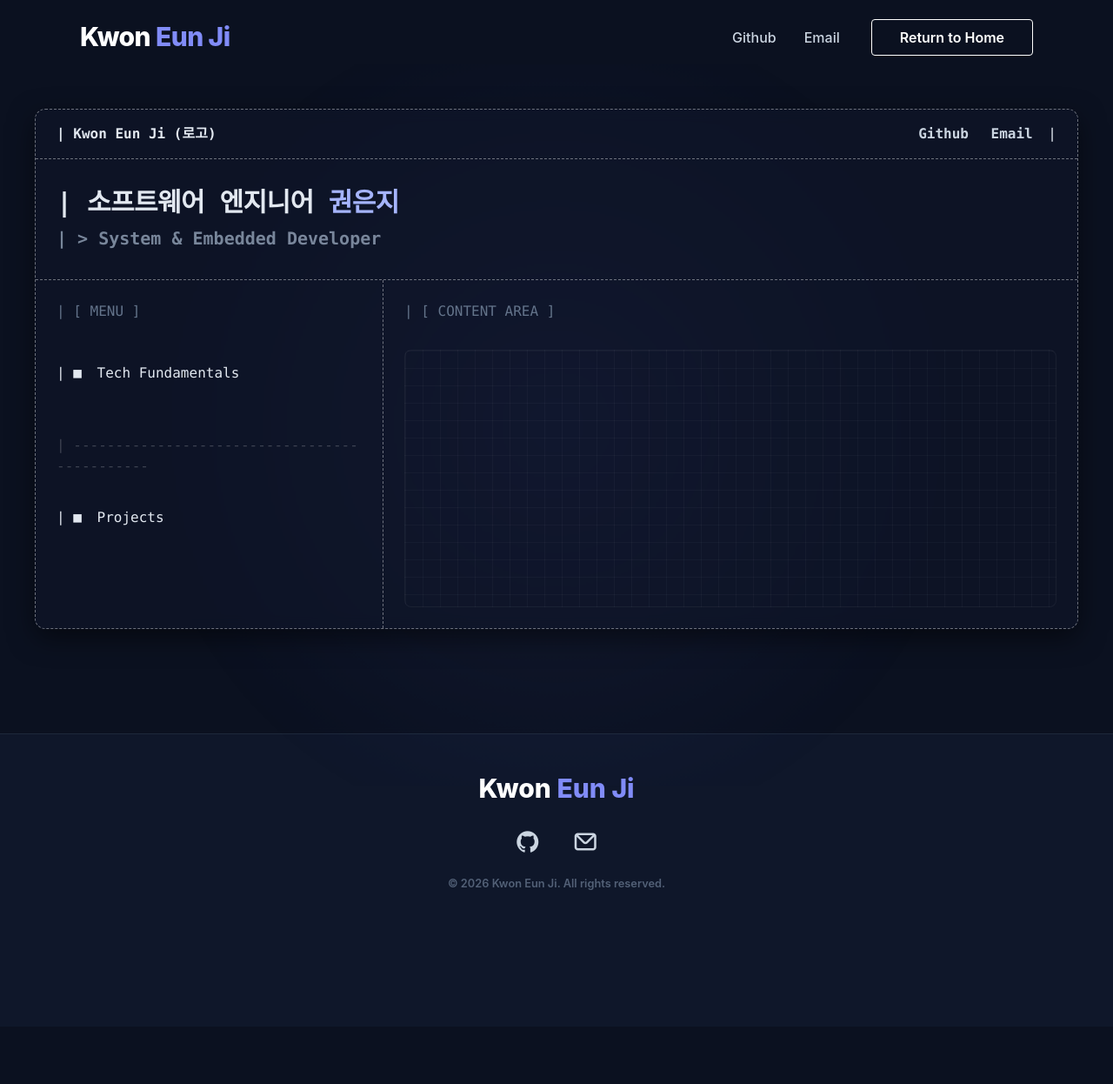
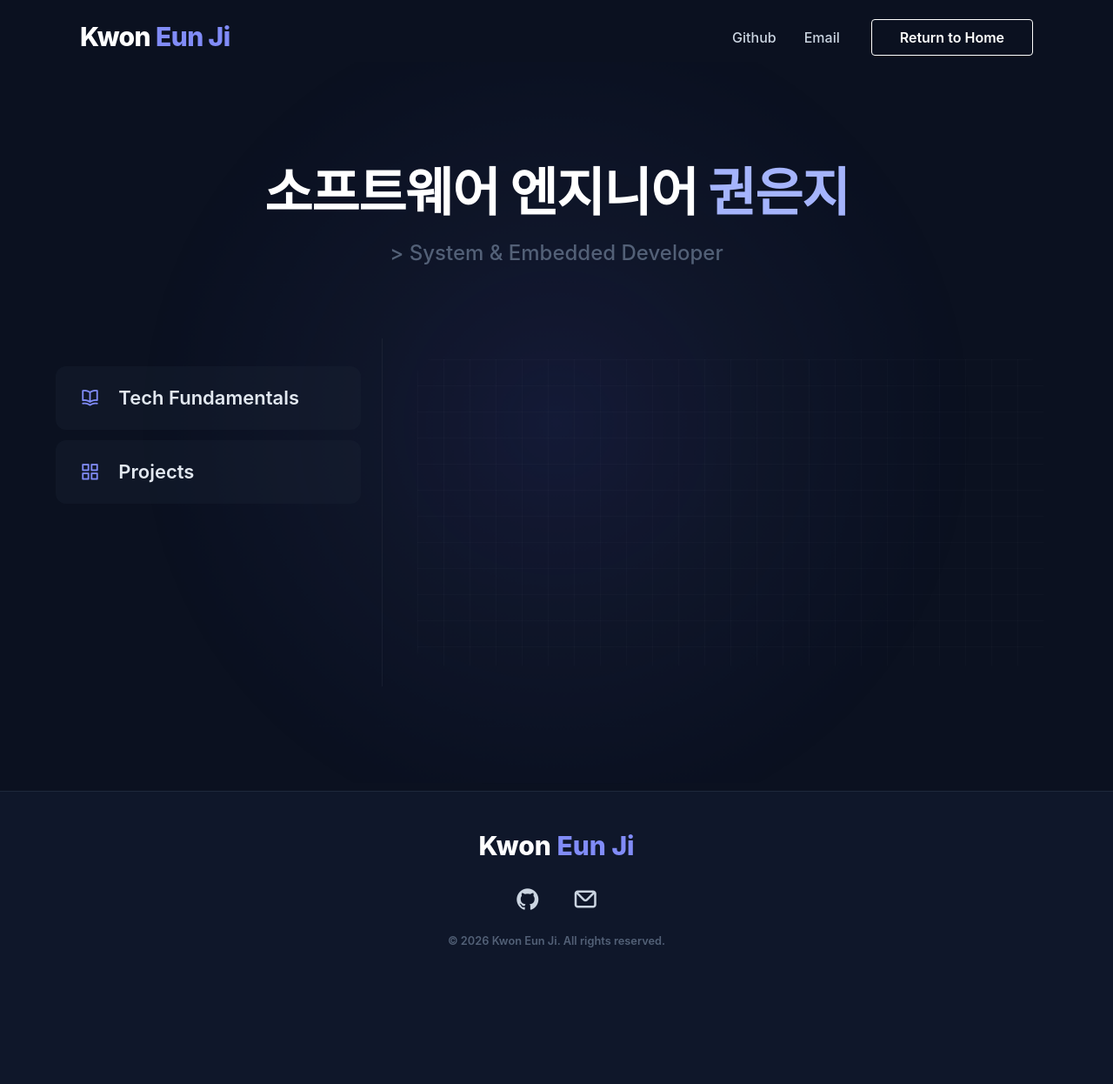
Before and after one commit to eunji021/eunji021.github.io, a Jekyll site: the page built from index.html, in a window 1280 px wide. Shown: the whole page at 87% size. Built offline with Jekyll 4.4.1, drawn with Linux system fonts in a browser that asks for light colours; nearby versions of some CDN libraries; some web fonts are replaced; comment, search, counter and statistics services are not loaded; before the commit the page ends 1180 px from its top, so only the background shows below that.

Commit message:
테마변경2

```diff
--- a/_scss/_premium.scss
+++ b/_scss/_premium.scss
@@ -351,66 +351,48 @@ h1, h2, h3, h4, h5, h6 {
 
 // System Dashboard Styles
 .system-dashboard {
-  font-family: 'Consolas', 'Courier New', monospace;
+  font-family: 'Pretendard', 'Inter', sans-serif;
   color: #e2e8f0;
-  border: 1px dashed rgba(255, 255, 255, 0.4);
-  border-radius: 12px;
-  background: rgba(15, 23, 42, 0.6);
-  backdrop-filter: blur(8px);
+  border-radius: 16px;
+  background: transparent;
   margin-top: 40px;
   overflow: hidden;
-  box-shadow: 0 10px 30px rgba(0, 0, 0, 0.5);
 
   .dash-topbar {
-    display: flex;
-    justify-content: space-between;
-    padding: 16px 24px;
-    border-bottom: 1px dashed rgba(255, 255, 255, 0.4);
-
-    .dash-logo { font-weight: bold; }
-    .dash-links a {
-      color: #cbd5e1;
-      text-decoration: none;
-      margin: 0 8px;
-      &:hover { color: #a5b4fc; text-decoration: underline; }
-    }
+    display: none;
   }
 
   .dash-hero {
-    padding: 32px 24px;
-    border-bottom: 1px dashed rgba(255, 255, 255, 0.4);
+    padding: 60px 24px;
+    text-align: center;
 
     .hero-title {
-      font-size: 1.5rem;
-      margin: 0 0 8px 0;
-      font-family: 'Consolas', 'Courier New', monospace;
-      color: #e2e8f0;
-      -webkit-text-fill-color: initial;
-      background: none;
+      font-size: 3rem;
+      margin: 0 0 16px 0;
+      color: #ffffff;
+      font-weight: 800;
+      letter-spacing: -0.02em;
     }
 
     .hero-subtitle {
-      font-size: 1rem;
-      color: #94a3b8;
+      font-size: 1.2rem;
+      color: #64748b;
       margin: 0;
+      font-weight: 500;
     }
   }
 
   .dash-split {
     display: flex;
     min-height: 400px;
+    margin-top: 20px;
   }
 
   .dash-menu {
     flex: 1;
     max-width: 400px;
-    border-right: 1px dashed rgba(255, 255, 255, 0.4);
+    border-right: 1px solid rgba(255, 255, 255, 0.05);
     padding: 24px;
-
-    .dash-col-header {
-      margin-bottom: 32px;
-      color: #64748b;
-    }
 
     .menu-list {
       list-style: none;
@@ -419,53 +401,37 @@ h1, h2, h3, h4, h5, h6 {
     }
 
     .menu-item {
-      padding: 12px 0;
+      padding: 20px 24px;
+      margin-bottom: 12px;
       cursor: pointer;
-      position: relative;
-      transition: color 0.2s;
+      border-radius: 12px;
+      transition: all 0.2s;
+      background: rgba(30, 41, 59, 0.3);
+      font-weight: 600;
+      font-size: 1.1rem;
 
-      .menu-icon { margin-right: 8px; }
-
-      .hover-indicator {
-        opacity: 0;
-        margin-left: 12px;
-        color: #a5b4fc;
-        transition: opacity 0.2s, transform 0.2s;
-        transform: translateX(-10px);
-        font-size: 0.9rem;
-      }
+      .menu-icon { margin-right: 12px; color: #818cf8; }
 
       &.hovered {
-        color: #a5b4fc;
-        .hover-indicator {
-          opacity: 1;
-          transform: translateX(0);
-        }
+        background: rgba(30, 41, 59, 0.8);
+        color: #ffffff;
+        box-shadow: 0 4px 12px rgba(0,0,0,0.2);
+        transform: translateX(4px);
       }
-    }
-
-    .menu-divider {
-      color: rgba(255, 255, 255, 0.2);
-      padding: 12px 0;
     }
   }
 
   .dash-content {
     flex: 2;
-    padding: 24px;
+    padding: 24px 40px;
     position: relative;
     overflow: hidden;
 
-    .dash-col-header {
-      margin-bottom: 32px;
-      color: #64748b;
-    }
-
     .content-view {
       position: absolute;
-      top: 80px;
-      left: 24px;
-      right: 24px;
+      top: 24px;
+      left: 40px;
+      right: 40px;
       bottom: 24px;
       opacity: 0;
       visibility: hidden;
@@ -481,21 +447,30 @@ h1, h2, h3, h4, h5, h6 {
 
     #view-default {
       background-image:
-        linear-gradient(rgba(255,255,255,0.03) 1px, transparent 1px),
-        linear-gradient(90deg, rgba(255,255,255,0.03) 1px, transparent 1px);
-      background-size: 20px 20px;
-      border: 1px solid rgba(255, 255, 255, 0.05);
-      border-radius: 8px;
+        linear-gradient(rgba(255,255,255,0.02) 1px, transparent 1px),
+        linear-gradient(90deg, rgba(255,255,255,0.02) 1px, transparent 1px);
+      background-size: 30px 30px;
+      border-radius: 16px;
       transform: none;
     }
 
     .tech-item {
-      margin-bottom: 24px;
+      padding: 24px;
+      margin-bottom: 16px;
+      background: rgba(30, 41, 59, 0.3);
+      border: 1px solid rgba(255, 255, 255, 0.05);
+      border-radius: 12px;
+      transition: transform 0.2s;
+
+      &:hover {
+        transform: translateY(-2px);
+        border-color: rgba(129, 140, 248, 0.3);
+      }
+
       h4 {
         margin: 0 0 8px 0;
-        font-size: 1.1rem;
+        font-size: 1.15rem;
         color: #e2e8f0;
-        font-family: 'Consolas', 'Courier New', monospace;
       }
       p {
         margin: 0;
@@ -511,28 +486,30 @@ h1, h2, h3, h4, h5, h6 {
 
     .dash-card {
       display: block;
-      padding: 16px;
-      border: 1px dashed rgba(255, 255, 255, 0.3);
-      border-radius: 8px;
+      padding: 24px;
+      background: rgba(30, 41, 59, 0.4);
+      border: 1px solid rgba(255, 255, 255, 0.05);
+      border-radius: 12px;
       text-decoration: none;
-      transition: border-color 0.2s, transform 0.2s;
+      transition: all 0.3s cubic-bezier(0.4, 0, 0.2, 1);
 
       &:hover {
-        border-color: #a5b4fc;
-        transform: translateX(4px);
+        background: rgba(30, 41, 59, 0.8);
+        border-color: rgba(129, 140, 248, 0.5);
+        transform: translateY(-4px);
+        box-shadow: 0 10px 20px -5px rgba(0, 0, 0, 0.3);
       }
 
       .list-title {
         color: #e2e8f0;
         margin: 0 0 8px 0;
-        font-size: 1.05rem;
-        font-family: 'Consolas', 'Courier New', monospace;
+        font-size: 1.15rem;
       }
 
       .list-desc {
         color: #94a3b8;
-        font-size: 0.9rem;
-        margin-bottom: 12px;
+        font-size: 0.95rem;
+        margin-bottom: 16px;
       }
 
       .tech-badges {
@@ -541,11 +518,13 @@ h1, h2, h3, h4, h5, h6 {
       }
 
       .badge-pill {
-        background: transparent !important;
-        border: none !important;
-        color: #818cf8 !important;
-        padding: 0 !important;
-        font-family: 'Consolas', 'Courier New', monospace;
+        background: rgba(99, 102, 241, 0.2) !important;
+        color: #a5b4fc !important;
+        padding: 4px 12px !important;
+        border-radius: 20px !important;
+        font-size: 0.85rem !important;
+        font-weight: 500 !important;
+        border: 1px solid rgba(99, 102, 241, 0.3) !important;
       }
     }
   }
--- a/index.html
+++ b/index.html
@@ -16,17 +16,17 @@ title: Home
 
       <!-- Dashboard Top Bar -->
       <div class="dash-topbar">
-        <div class="dash-logo">| Kwon Eun Ji (로고)</div>
+        <div class="dash-logo">Kwon Eun Ji</div>
         <div class="dash-links">
-          <a href="https://github.com/eunji021">Github</a>
-          <a href="mailto:{{ site.email }}">Email</a> |
+          <a href="https://github.com/eunji021"><i class="uil uil-github"></i> Github</a>
+          <a href="mailto:{{ site.email }}"><i class="uil uil-envelope"></i> Email</a>
         </div>
       </div>
 
       <!-- Dashboard Hero -->
       <div class="dash-hero">
-        <h1 class="hero-title">| 소프트웨어 엔지니어 <span style="color: #a5b4fc;">권은지</span></h1>
-        <p class="hero-subtitle">| &gt; System &amp; Embedded Developer</p>
+        <h1 class="hero-title">소프트웨어 엔지니어 <span style="color: #a5b4fc;">권은지</span></h1>
+        <p class="hero-subtitle">&gt; System &amp; Embedded Developer</p>
       </div>
 
       <!-- Dashboard Split Section -->
@@ -34,22 +34,18 @@ title: Home
 
         <!-- Left Column: MENU -->
         <div class="dash-menu">
-          <div class="dash-col-header">| [ MENU ]</div>
           <ul class="menu-list">
             <li class="menu-item" id="menu-tech">
-              | <span class="menu-icon">■</span> Tech Fundamentals <span class="hover-indicator">&lt;-- (HOVER)</span>
+              <span class="menu-icon"><i class="uil uil-book-open"></i></span> Tech Fundamentals
             </li>
-            <li class="menu-divider">| ---------------------------------------------</li>
             <li class="menu-item" id="menu-projects">
-              | <span class="menu-icon">■</span> Projects <span class="hover-indicator">&lt;-- (HOVER)</span>
+              <span class="menu-icon"><i class="uil uil-apps"></i></span> Projects
             </li>
           </ul>
         </div>
 
         <!-- Right Column: CONTENT AREA -->
         <div class="dash-content" id="dash-content-area">
-
-          <div class="dash-col-header" id="content-header">| [ CONTENT AREA ]</div>
 
           <!-- Default State (Grid background) -->
           <div class="content-view active" id="view-default">
@@ -59,16 +55,16 @@ title: Home
           <!-- Tech Fundamentals View -->
           <div class="content-view" id="view-tech">
             <div class="tech-item">
-              <h4>| &gt; Python 기초 및 알고리즘</h4>
-              <p>| &nbsp;&nbsp;- 데이터 구조 이해 및 로직 최적화 기반 다지기</p>
+              <h4>Python 기초 및 알고리즘</h4>
+              <p>데이터 구조 이해 및 로직 최적화 기반 다지기</p>
             </div>
             <div class="tech-item">
-              <h4>| &gt; C/C++ 메모리 제어</h4>
-              <p>| &nbsp;&nbsp;- 안정적인 펌웨어 개발을 위한 포인터/메모리 관리</p>
+              <h4>C/C++ 메모리 제어</h4>
+              <p>안정적인 펌웨어 개발을 위한 포인터/메모리 관리</p>
             </div>
             <div class="tech-item">
-              <h4>| &gt; C# 객체지향 프로그래밍</h4>
-              <p>| &nbsp;&nbsp;- 유지보수가 용이한 시스템 소프트웨어 설계</p>
+              <h4>C# 객체지향 프로그래밍</h4>
+              <p>유지보수가 용이한 시스템 소프트웨어 설계</p>
             </div>
           </div>
 
@@ -78,22 +74,22 @@ title: Home
 
               <a href="{{ site.baseurl }}/embedded-hardware-projects" class="list-item dash-card">
                 <div class="list-content">
-                  <h4 class="list-title">| 스마트 화재 대피 유도 시스템</h4>
-                  <p class="list-desc">| - 실시간 센서 데이터 기반 하드웨어 제어</p>
+                  <h4 class="list-title">스마트 화재 대피 유도 시스템</h4>
+                  <p class="list-desc">실시간 센서 데이터 기반 하드웨어 제어</p>
                   <div class="tech-badges">
-                    <span class="badge-pill">[ESP32]</span>
-                    <span class="badge-pill">[C/C++]</span>
+                    <span class="badge-pill">ESP32</span>
+                    <span class="badge-pill">C/C++</span>
                   </div>
                 </div>
               </a>
 
               <a href="{{ site.baseurl }}/system-software-projects" class="list-item dash-card">
                 <div class="list-content">
-                  <h4 class="list-title">| C# 기반 마트 관리 시스템</h4>
-                  <p class="list-desc">| - OOP 기반의 안정적인 UI/UX 구축 및 연동</p>
+                  <h4 class="list-title">C# 기반 마트 관리 시스템</h4>
+                  <p class="list-desc">OOP 기반의 안정적인 UI/UX 구축 및 연동</p>
                   <div class="tech-badges">
-                    <span class="badge-pill">[C#]</span>
-                    <span class="badge-pill">[WinForms]</span>
+                    <span class="badge-pill">C#</span>
+                    <span class="badge-pill">WinForms</span>
                   </div>
                 </div>
               </a>
@@ -118,8 +114,6 @@ document.addEventListener("DOMContentLoaded", function() {
   const viewTech = document.getElementById('view-tech');
   const viewProjects = document.getElementById('view-projects');
 
-  const contentHeader = document.getElementById('content-header');
-
   function resetViews() {
     viewDefault.classList.remove('active');
     viewTech.classList.remove('active');
@@ -133,26 +127,22 @@ document.addEventListener("DOMContentLoaded", function() {
     resetViews();
     viewTech.classList.add('active');
     menuTech.classList.add('hovered');
-    contentHeader.innerText = "| [ TECH DETAILS ]";
   });
 
   menuTech.addEventListener('mouseleave', () => {
     resetViews();
     viewDefault.classList.add('active');
-    contentHeader.innerText = "| [ CONTENT AREA ]";
   });
 
   menuProjects.addEventListener('mouseenter', () => {
     resetViews();
     viewProjects.classList.add('active');
     menuProjects.classList.add('hovered');
-    contentHeader.innerText = "| [ PROJECT CARDS ]";
   });
 
   menuProjects.addEventListener('mouseleave', () => {
     resetViews();
     viewDefault.classList.add('active');
-    contentHeader.innerText = "| [ CONTENT AREA ]";
   });
 });
 </script>
```
